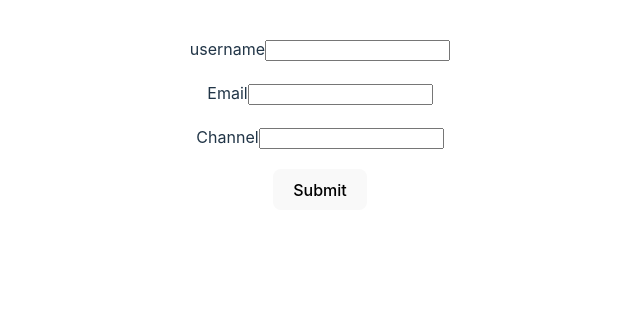
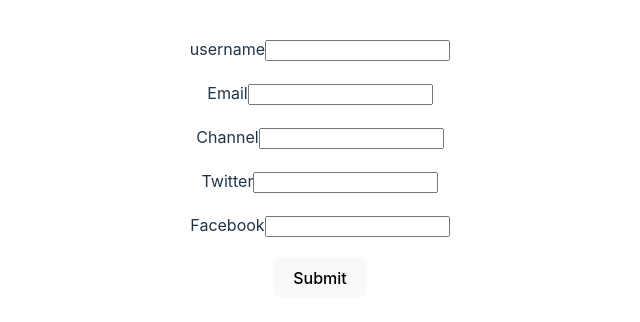
Before and after one commit to merovinjs/react-hooks-lesson, a React (Vite) app: page /form in a window 1280 px wide. Shown: the top 322 px of the page, without its empty margins (320-960 px from the left). Built offline with nearby package versions, Linux system fonts and the light colour scheme; no server answers.

Commit message:
nested object R-H-F

```diff
--- a/src/pages/reactHookForm/ReactHookForm.tsx
+++ b/src/pages/reactHookForm/ReactHookForm.tsx
@@ -5,10 +5,29 @@
   username: string;
   email: string;
   channel: string;
+  social: {
+    twitter: string;
+    facebook: string;
+  };
 };
 
 const ReactHookForm = () => {
-  const form = useForm<FormValues>();
+  const form = useForm<FormValues>({
+    defaultValues: async () => {
+      const req = await fetch("https://jsonplaceholder.typicode.com/users/1");
+      const res = await req.json();
+      console.log({ res });
+      return {
+        username: "batman",
+        email: res.email,
+        channel: "dasd",
+        social: {
+          twitter: "",
+          facebook: "",
+        },
+      };
+    },
+  });
   const { register, control, handleSubmit, formState } = form;
   const { errors } = formState;
 
@@ -73,6 +92,14 @@
           />
           <p>{errors.channel?.message}</p>
         </div>
+        <div className="form-control">
+          <label htmlFor="twitter">Twitter</label>
+          <input type="text" id="twitter" {...register("social.twitter")} />
+        </div>
+        <div className="form-control">
+          <label htmlFor="facebook">Facebook</label>
+          <input type="text" id="facebook" {...register("social.facebook")} />
+        </div>
         <button>Submit</button>
       </form>
       <DevTool control={control} />
```
